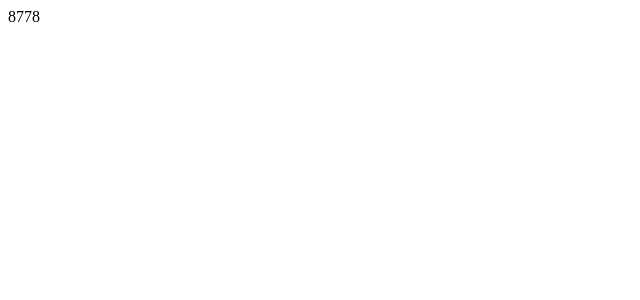
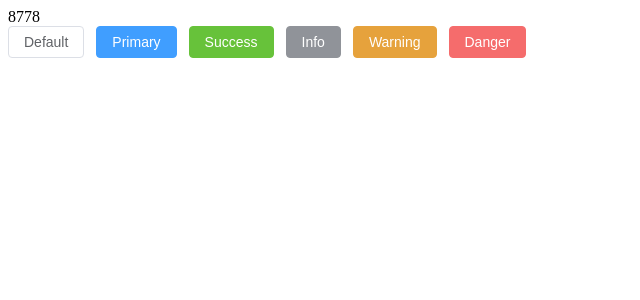
Before and after one commit to zhangciren/lu_xun_ai, a Vue app: page / in a window 1280 px wide. Shown: the top 300 px of the page, without its empty margins (0-640 px from the left). Built offline with nearby package versions, Linux system fonts and the light colour scheme.

Commit message:
feat: 引入element-plus组件库完成

```diff
--- a/package.json
+++ b/package.json
@@ -9,6 +9,7 @@
     "preview": "vite preview"
   },
   "dependencies": {
+    "element-plus": "^2.11.7",
     "vue": "^3.5.22"
   },
   "devDependencies": {
@@ -16,6 +17,8 @@
     "@vitejs/plugin-vue": "^6.0.1",
     "@vue/tsconfig": "^0.8.1",
     "typescript": "~5.9.3",
+    "unplugin-auto-import": "^20.2.0",
+    "unplugin-vue-components": "^30.0.0",
     "vite": "^7.1.7",
     "vue-tsc": "^3.1.0"
   }
--- a/src/App.vue
+++ b/src/App.vue
@@ -2,4 +2,12 @@
   <div>
     8778
   </div>
+  <div class="mb-4">
+    <el-button>Default</el-button>
+    <el-button type="primary">Primary</el-button>
+    <el-button type="success">Success</el-button>
+    <el-button type="info">Info</el-button>
+    <el-button type="warning">Warning</el-button>
+    <el-button type="danger">Danger</el-button>
+  </div>
 </template>
--- a/vite.config.ts
+++ b/vite.config.ts
@@ -1,7 +1,18 @@
 import { defineConfig } from 'vite'
 import vue from '@vitejs/plugin-vue'
+import AutoImport from 'unplugin-auto-import/vite'
+import Components from 'unplugin-vue-components/vite'
+import { ElementPlusResolver } from 'unplugin-vue-components/resolvers'
 
 // https://vite.dev/config/
 export default defineConfig({
-  plugins: [vue()],
+  plugins: [
+    vue(),
+    AutoImport({
+      resolvers: [ElementPlusResolver()],
+    }),
+    Components({
+      resolvers: [ElementPlusResolver()],
+    }),
+  ],
 })
```
Also changed, not shown: auto-imports.d.ts (added, +10 -0 lines), components.d.ts (added, +17 -0 lines), 1 other file (tests, documents, lock files or other folders).
